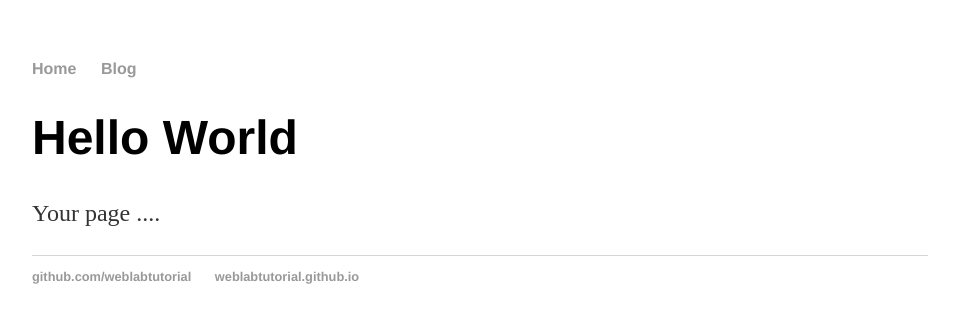
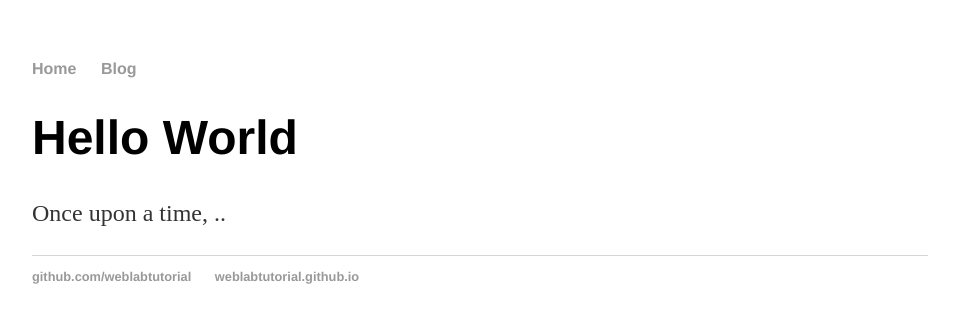
Before and after one commit to jonathanjthomas/jonathanjthomas.github.io, a Jekyll site: the page built from index.html, in a window 1280 px wide. Shown: the top 323 px of the page, without its empty margins (160-1119 px from the left). Built offline with Jekyll 4.4.1, drawn with Linux system fonts in a browser that asks for light colours.

Commit message:
Update index.html

```diff
--- a/index.html
+++ b/index.html
@@ -1,29 +1,8 @@
-<!DOCTYPE html>
-<html>
- <head>
-  <title>Jonathan John Thomas</title>
-
-  <!--main stylesheet-->
-  <link rel="stylesheet" type="text/css" href="css/main.css">
- </head>
- <body>
-  <nav>
-      <ul>
-          <li><a href="/">Home</a></li>
-          <li><a href="/blog">Blog</a></li>
-      </ul>
-  </nav>
-  <div class="container">
-      <div class="blurb">
-          <h1>Hello World</h1>
-      </div>
-   </div>
-      <p>Your page ....</p>
-  <footer>
-        <ul>
-               <li><a href="https://github.com/weblabtutorial">github.com/weblabtutorial</a></li>
-                                  <li><a href="https://weblabtutorial.github.io"> weblabtutorial.github.io </a></li>
-  </ul>
-  </footer>
- </body>
-</html>
+---
+layout: default
+title: Jonathan John Thomas
+---
+<div class="blurb">
+ <h1>Hello World</h1>
+ <p>Once upon a time, ..</p>
+</div>
```
